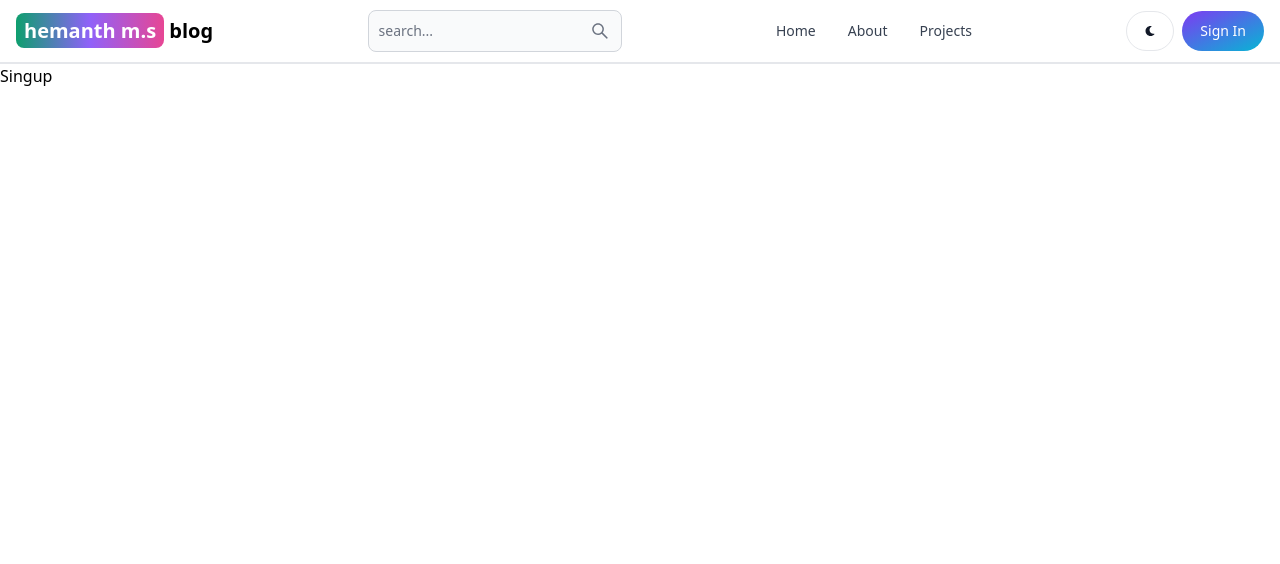
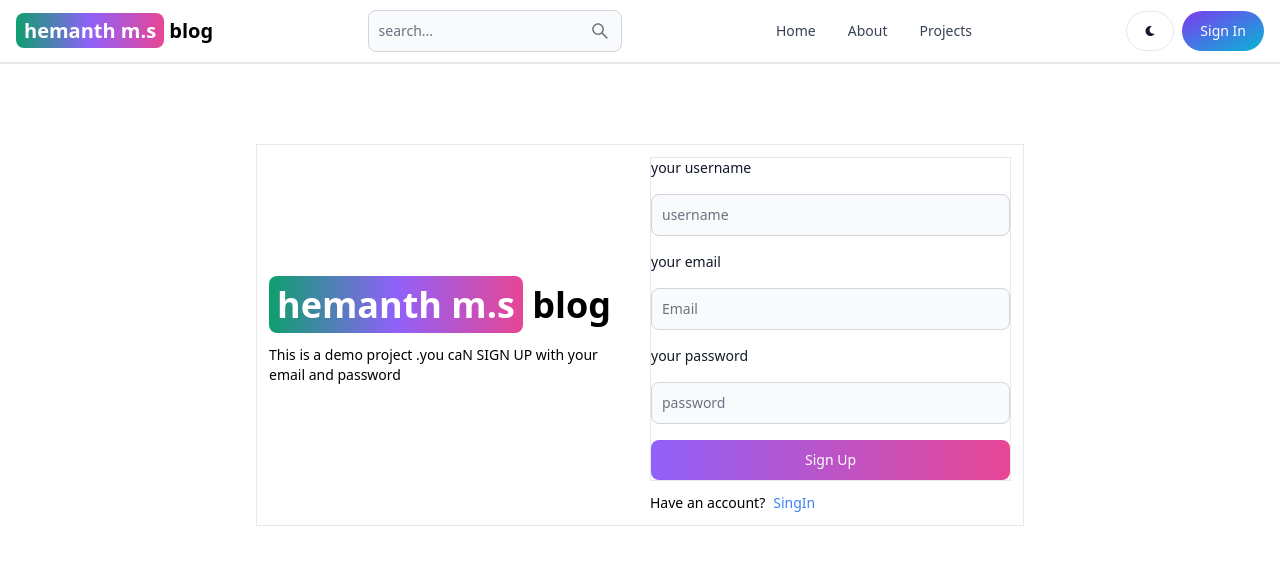
Before and after one commit to HemanthAchu/blog-mern, a React (Vite) app in the folder blog client/: page /sign-up in a window 1280 px wide. Shown: the top 564 px of the page. Built offline with nearby package versions, Linux system fonts and the light colour scheme.

Commit message:
complete Sign up page UI

```diff
--- a/blog client/src/pages/Singup.jsx
+++ b/blog client/src/pages/Singup.jsx
@@ -1,9 +1,37 @@
+import { Button, Label, TextInput } from 'flowbite-react'
 import React from 'react'
+import { Link } from 'react-router-dom'
 
 export default function Singup() {
   return (
-    <div>
-      Singup
+    <div className='min-h-screen mt-20'>
+
+      <div className='flex mx-auto max-w-3xl p-3 border flex-col md:flex-row md:items-center gap-5'>
+        <div className='flex-1' > <Link to={"/"} className='text-4xl font-bold dark:text-white'> <span className='px-2 py-1 bg-gradient-to-r from-green-500 via-purple-500 to-pink-500 rounded-lg text-white'>hemanth m.s</span> blog</Link>
+      <p className='text-sm mt-5'>This is a demo project .you caN SIGN UP with your email and password</p></div>
+
+<div className='flex-1'>
+<form className='flex flex-col  border gap-4'>
+
+    <Label value='your username'/>
+    <TextInput type='text' placeholder='username' id='username' />
+    <Label value='your email'/>
+    <TextInput type='text' placeholder='Email' id='email' />
+    <Label value='your password'/>
+    <TextInput type='text' placeholder='password' id='password' />
+  <Button gradientDuoTone='purpleToPink' type='submit' >Sign Up</Button>
+</form>
+<div className='flex gap-2 text-sm mt-3'><span>Have an account?</span>
+<Link to={'/sign-in'} className='text-blue-500' >SingIn</Link>
+</div>
+
+      </div>
+
+      </div>
+
+
+
+
     </div>
   )
 }
```
